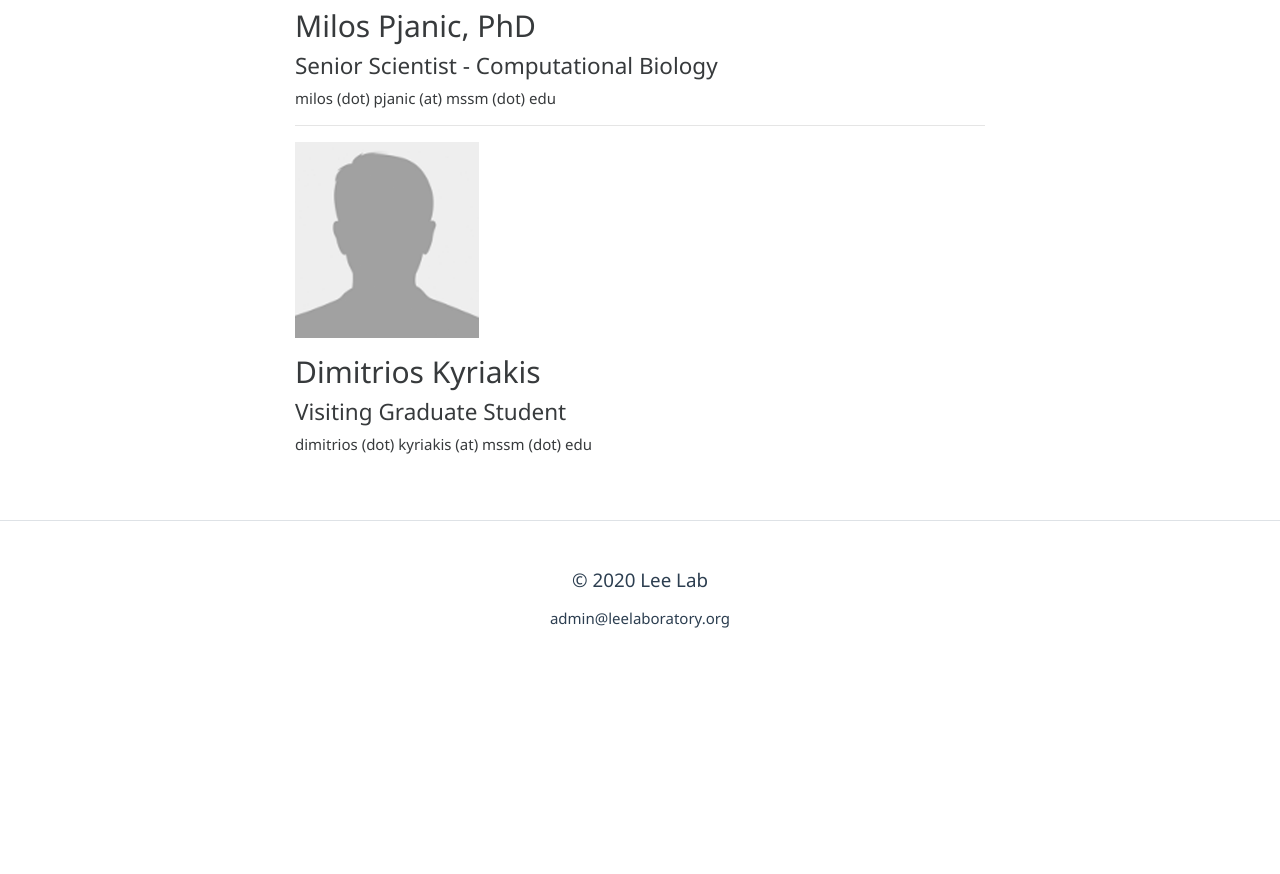
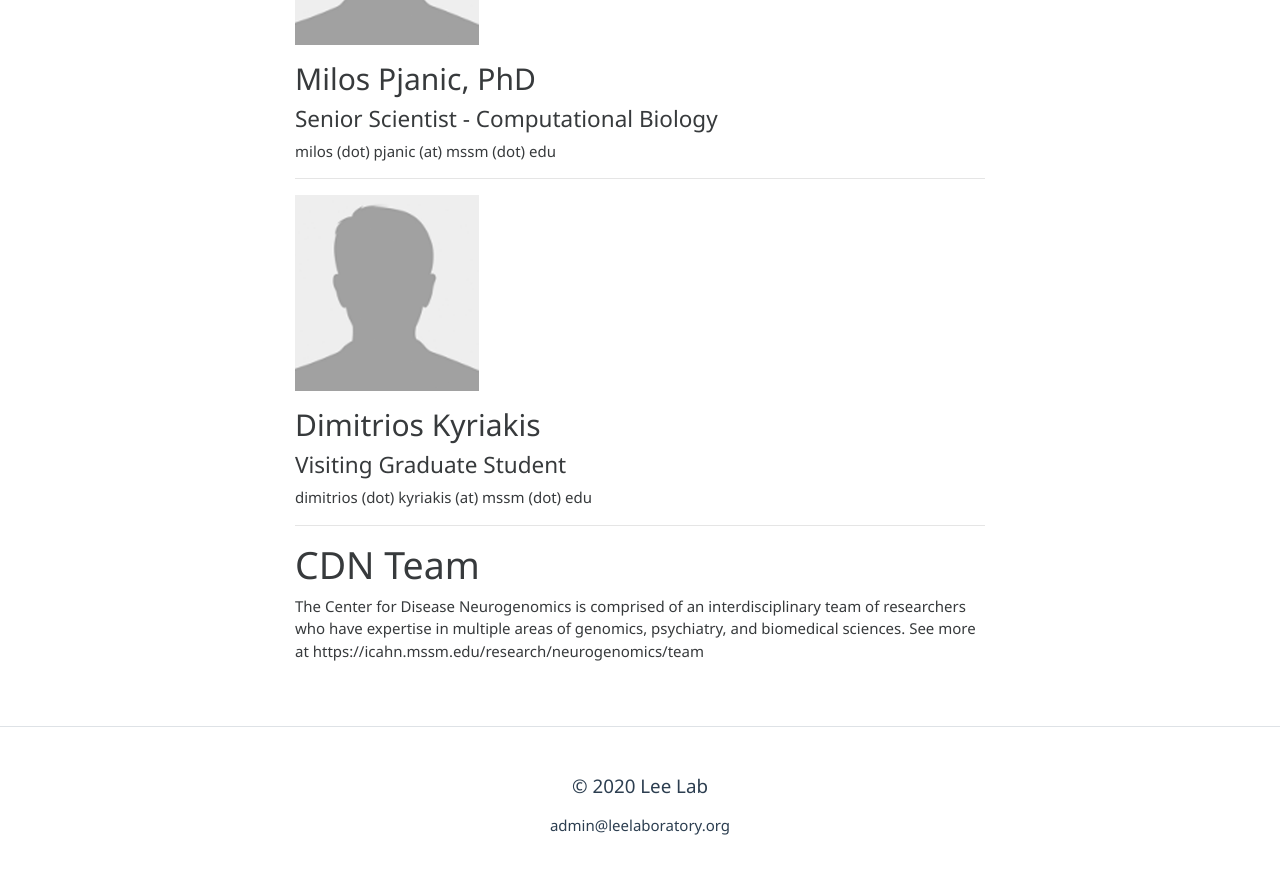
Before and after one commit to leelaboratory/leelaboratory.github.io, a Jekyll site: the page built from pages/team.md, in a window 1280 px wide and 900 px high, scrolled down 1823 px. Shown: the top 874 px of the window. Built offline with Jekyll 4.4.1, drawn with Linux system fonts in a browser that asks for light colours; before the commit the page ends 2517 px from its top, so only the background shows below that; some of the changed text lies outside the part shown.

Commit message:
Update team.md

```diff
--- a/pages/team.md
+++ b/pages/team.md
@@ -3,6 +3,8 @@ permalink: /team/
 layout: page
 title: 'Team'
 ---
+
+# Single Cell Neurogenomics Group
 
 <img src="/images/DL.jpeg" width="184" height="196">
 
@@ -53,3 +55,8 @@ milos (dot) pjanic (at) mssm (dot) edu
 ## Dimitrios Kyriakis
 #### Visiting Graduate Student
 dimitrios (dot) kyriakis (at) mssm (dot) edu
+
+<hr>
+
+# CDN Team
+The Center for Disease Neurogenomics is comprised of an interdisciplinary team of researchers who have expertise in multiple areas of genomics, psychiatry, and biomedical sciences. See more at https://icahn.mssm.edu/research/neurogenomics/team
```
